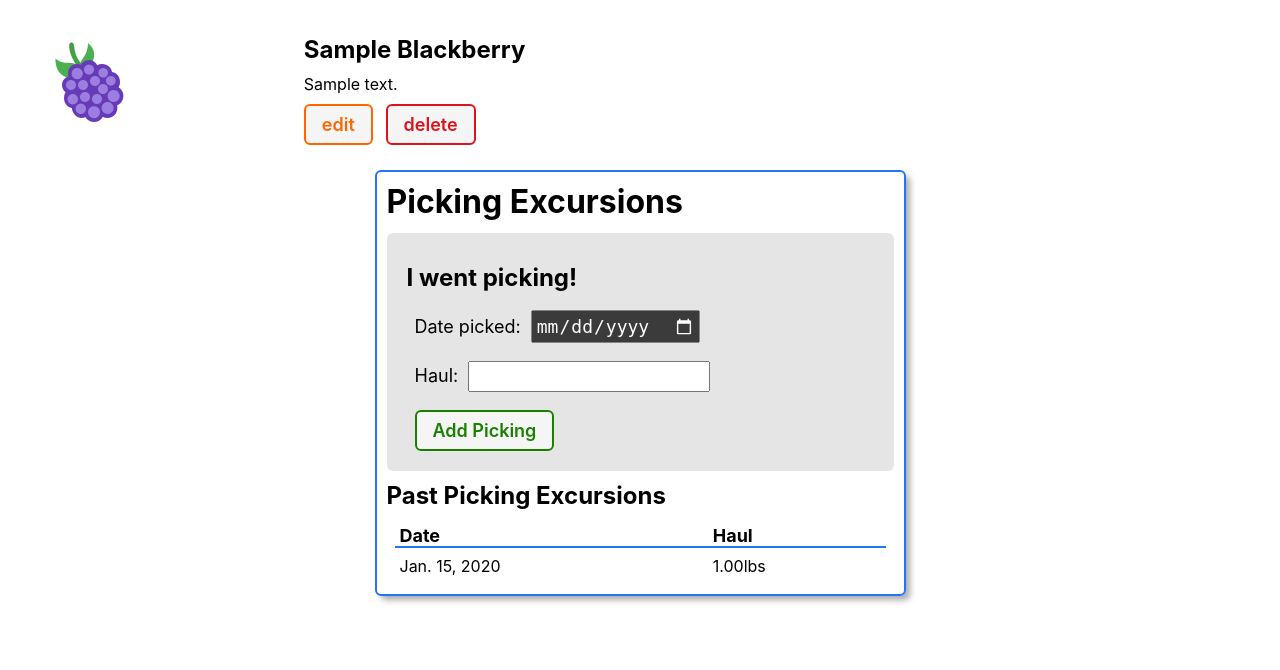
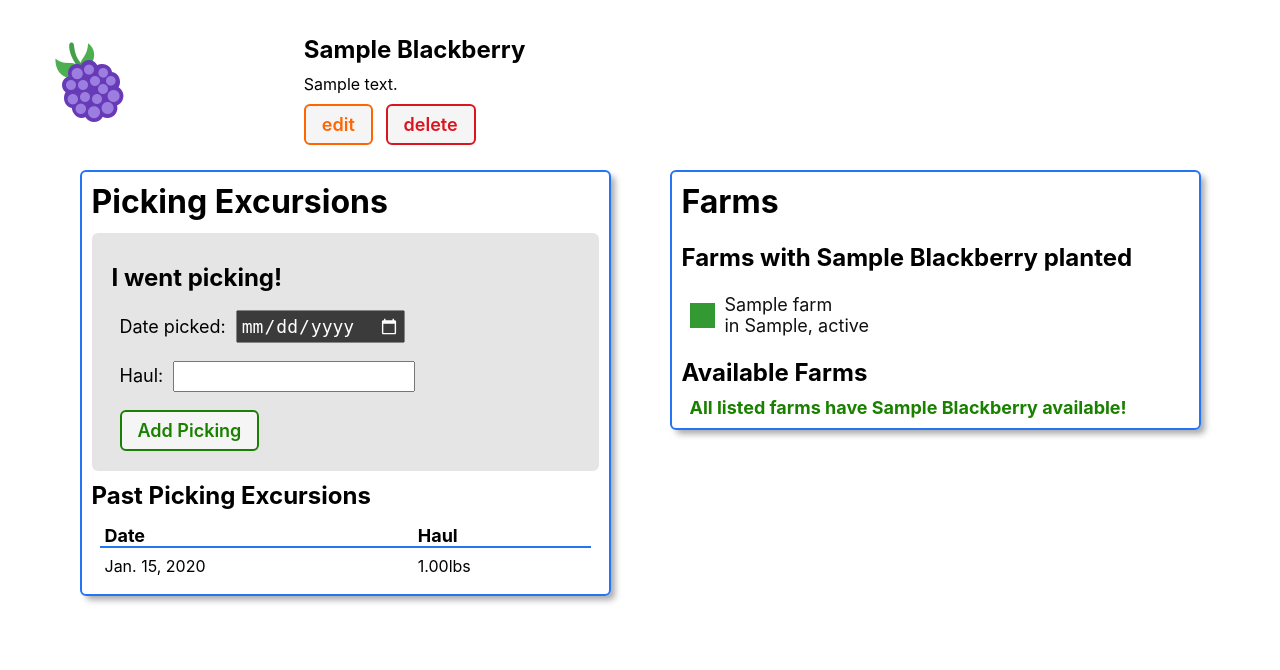
Before and after one commit to radford-coding/django-crud-app-lab, a Django app: page /berries/1/ in a window 1280 px wide. Shown: the part 90-760 px from the top of the page. Run offline with Django 5.2, Linux system fonts and the light colour scheme; a user stored in the database is signed in; tables that the repository leaves empty hold one stand-in row (values such as "Sample post").

Commit message:
add farms to berries

```diff
--- a/berries/main_app/models.py
+++ b/berries/main_app/models.py
@@ -6,6 +6,19 @@ from localflavor.us.models import USStateField
 
 
 # Create your models here.
+
+class Farm(models.Model):
+    name = models.CharField(max_length=100)
+    description = models.TextField(max_length=250)
+    city = models.CharField(max_length=50)
+    state = USStateField()
+
+    def __str__(self):
+        return self.name
+
+    def get_absolute_url(self):
+        return reverse('farm-detail', kwargs={'pk': self.id})
+
 
 class Berry(models.Model):
     BERRY_CHOICES = {
@@ -26,6 +39,7 @@ class Berry(models.Model):
     variety = models.CharField(max_length=100)
     description = models.TextField(max_length=250)
     season = models.CharField(max_length=100)
+    farms = models.ManyToManyField(Farm)
     user = models.ForeignKey(User, on_delete=models.CASCADE)
 
     def __str__(self):
@@ -45,15 +59,3 @@ class Picking(models.Model):
 
     class Meta:
         ordering = ['-date']
-
-class Farm(models.Model):
-    name = models.CharField(max_length=100)
-    description = models.TextField(max_length=250)
-    city = models.CharField(max_length=50)
-    state = USStateField()
-
-    def __str__(self):
-        return self.name
-
-    def get_absolute_url(self):
-        return reverse('farm-detail', kwargs={'pk': self.id})
--- a/berries/main_app/templates/berries/detail.html
+++ b/berries/main_app/templates/berries/detail.html
@@ -62,5 +62,54 @@
         </div>
       {% endif %}
     </section>
+
+    <section class="farms">
+      <div class="subsection-title">
+        <h2>Farms</h2>
+        {% comment %} <img src="{% static 'images/string.svg' %}" alt="A ball of string" />
+        <img src="{% static 'images/mouse.svg' %}" alt="A mouse" />
+        <img src="{% static 'images/fish.svg' %}" alt="A fishy toy" /> {% endcomment %}
+      </div>
+      <h3>Farms with {{ berry.variety }} {{ berry.get_name_display }} planted</h3>
+      <div class="subsection-content">
+        {% if berry.farms.count %}
+          {% for farm in berry.farms.all %}
+            <div class="farm-container">
+              <div class="color-block" style="background-color: green;"></div>
+              <a href="{% url 'farm-detail' farm.id %}">
+                <p>
+                  {{ farm.name }} <br /> in {{ farm.city }}, {{ farm.state }}
+                </p>
+              </a>
+            </div>
+          {% endfor %}
+        {% else %}
+            <p class="no-farms">
+              {{ berry.variety }} {{ berry.get_name_display }} isn't at any farms!
+            </p>
+        {% endif %}
+      </div>
+
+      <h3>Available Farms</h3>
+      <div class="subsection-content">
+        {% if farms.count %}
+        {% for farm in farms %}
+          <div class="farm-container">
+            <div class="color-block" style="background-color: green"></div>
+            <p>
+              {{ farm.name }} <br /> in {{ farm.city }}, {{ farm.state }}
+            </p>
+
+            <form action="{% url 'associate-farm' berry.id farm.id %}" method="post">
+              {% csrf_token %}
+              <button type="submit" class="btn submit">Add Farm</button>
+            </form>
+          </div>
+        {% endfor %}
+        {% else %}
+          <p class="all-farms">All listed farms have {{ berry.variety }} {{ berry.get_name_display }} available!</p>
+        {% endif %}
+      </div>
+    </section>
   </div>
 {% endblock %}
--- a/berries/main_app/urls.py
+++ b/berries/main_app/urls.py
@@ -15,5 +15,6 @@ urlpatterns = [
     path('farms/', views.FarmList.as_view(), name='farm-index'),
     path('farms/<int:pk>/update/', views.FarmUpdate.as_view(), name='farm-update'),
     path('farms/<int:pk>/delete/', views.FarmDelete.as_view(), name='farm-delete'),
+    path('berries/<int:berry_id>/associate-farm/<int:farm_id>/', views.associate_farm, name='associate-farm'),
     path('accounts/signup/', views.signup, name='signup'),
 ]
--- a/berries/main_app/views.py
+++ b/berries/main_app/views.py
@@ -29,10 +29,12 @@ def berry_index(request):
 @login_required
 def berry_detail(request, berry_id):
     berry = Berry.objects.get(id=berry_id)
+    farms_not_associated = Farm.objects.exclude(id__in = berry.farms.all().values_list('id'))
     picking_form = PickingForm()
     return render(request, 'berries/detail.html', {
         'berry': berry,
-        'picking_form': picking_form
+        'picking_form': picking_form,
+        'farms': farms_not_associated
     })
 
 
@@ -95,3 +97,8 @@ class FarmUpdate(LoginRequiredMixin, UpdateView):
 class FarmDelete(LoginRequiredMixin, DeleteView):
     model = Farm
     success_url = '/farms/'
+
+@login_required
+def associate_farm(request, berry_id, farm_id):
+    Berry.objects.get(id=berry_id).farms.add(farm_id)
+    return redirect('berry-detail', berry_id=berry_id)
```
Also changed, not shown: berries/main_app/migrations/0006_berry_farms.py (added).
